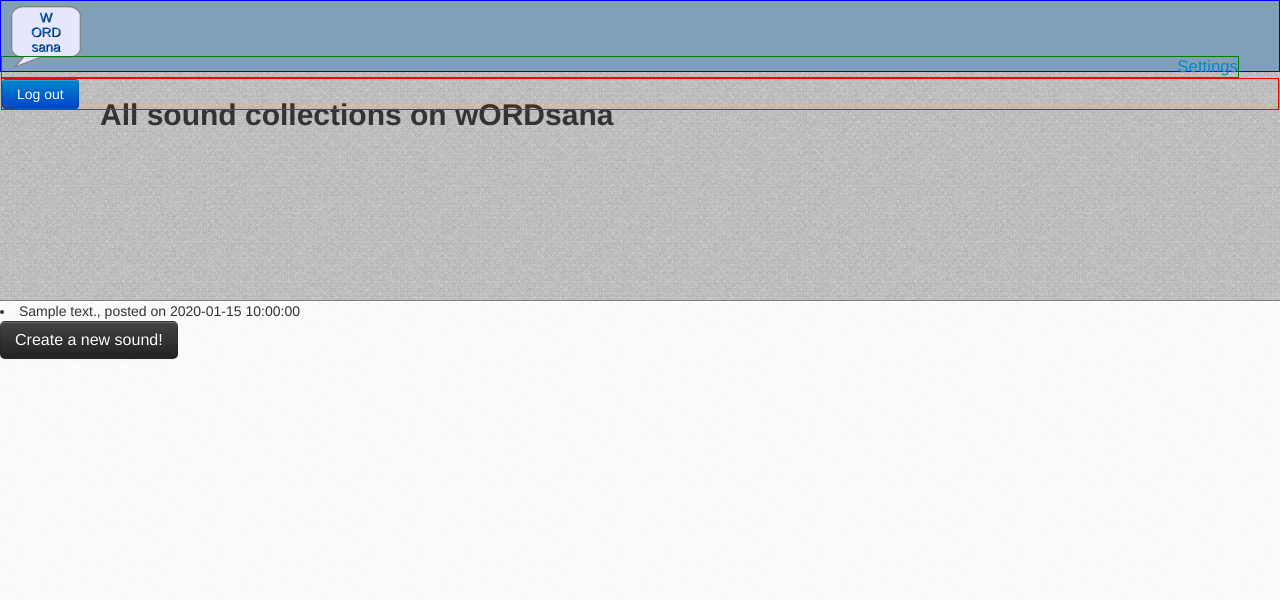
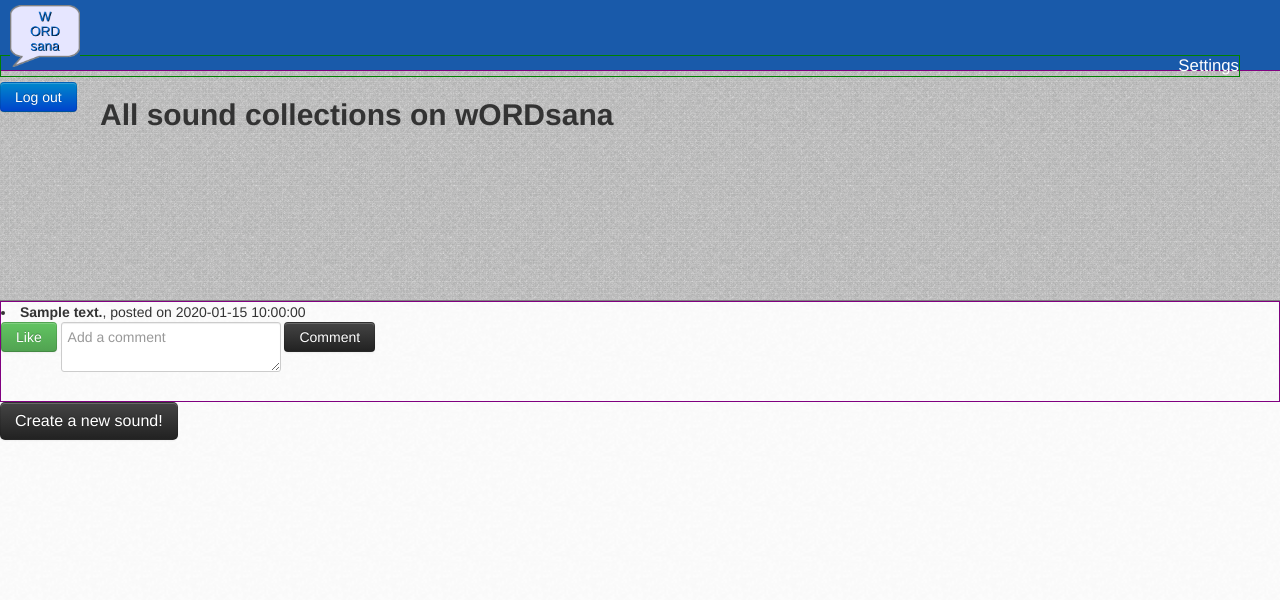
Before and after one commit to Eleonore9/wORDsana, a Flask app: page /all_collections in a window 1280 px wide; the page is wider, and only the part inside the window is pictured. Shown: the top 600 px of that part. Run offline with Flask 2, Linux system fonts and the light colour scheme; tables that the repository leaves empty hold one stand-in row (values such as "Sample post").

Commit message:
added like button and comment form

```diff
--- a/model.py
+++ b/model.py
@@ -76,6 +76,10 @@ class User(Base):
 		row_collection = session.query(Post).filter_by(user_id=user_id).all()
 		return row_collection
 
+	def get_post(cls, user_id):
+		"""get Post using its id """
+		post = session.query(Post).get(id)
+		return post
 	# def get_posts_ids(self, user_id):
 	# 	row_collection = session.query(Post).filter_by(user_id=user_id).all()
 	# 	sound_collection = []
@@ -127,6 +131,7 @@ class Post(Base):
 
 	@classmethod
 	def get(cls, id):
+		"""get Post using its id """
 		post = session.query(Post).get(id)
 		return post
 
@@ -143,6 +148,18 @@ class Post(Base):
 		post = session.query(Post).get(post_id)
 		post.sound = sound_url
 		session.commit()
+
+	def num_likes(self, post_id):
+		# likes = session.query(Comment).filter_by(post_id=post_id, text==None).all()
+		all_comments = session.query(func.count(Comment.id))
+		comments = session.query(func.count(Comment.text))
+		likes = all_comments - comments
+		return likes
+
+	def num_comments(self, post_id):
+		# comments = session.query(Comment).filter_by(post_id=post_id, text!=None).all()
+		comments = session.query(func.count(Comment.text))
+		return comments
 
 #-------------------Comment Class----------------------------------
 class Comment(Base):
@@ -170,9 +187,22 @@ class Comment(Base):
 
 	#--------class methods--------------------
 	@classmethod
-	def new(cls, email, password, username):
-		pass
-		return new_thing()
+	def new_like(cls, sound, text, posted_at, user_id, post_id):
+		""" a "like" is a comment without sound or text """
+		now = datetime.datetime.now()
+		like = Post(None, None, now, user_id, post_id)
+		session.add(like)
+		session.commit()
+		return like
+
+	@classmethod
+	def new_comment(cls, sound, text, posted_at, user_id, post_id):
+		""" a "comment" has text and can have sound """
+		now = datetime.datetime.now()
+		comment = Post(None, text, now, user_id, post_id)
+		session.add(comment)
+		session.commit()
+		return comment
 
 	@classmethod
 	def get(cls, id):
--- a/static/css/project.css
+++ b/static/css/project.css
@@ -20,6 +20,10 @@ h3 {
 	margin-top:auto;
 	text-align:center;
 	padding:10px;
+}
+
+a {
+	color:white;
 }
 
 .background {
@@ -46,30 +50,41 @@ h3 {
 }
 
 .navbar-fixed-top {
-	border:1px solid blue;
+	border-bottom:1px solid purple;
 	height:70px;
-	background-color:#80a0b7;
+	background-color:#195AAA;
 }
 
-.navbar-fixed-top .logo {
+.logo {
 	margin-top:5px;
 	margin-left:10px;
 	height:50px;
 	width:70px;
 }
-
-.navbar-fixed-top .nav_right {
+.collection {
+	margin-bottom: 5px;
+	border:1px solid blue;
+	text-align:center;
+}
+.nav_right {
+	margin-bottom: 5px;
 	border:1px solid green;
 	text-align:right;
 	margin-right: 40px;
-	position:relative;
 
 }
 
-.navbar-fixed-top .btn_logout {
+
+/*.navbar-fixed-top .btn_logout {
 	border:1px solid red;
 }
+*/
 
+/*.navbar-fixed-top a {
+	border:1px solid red;
+	margin-top:auto;
+}
+*/
 .low_backgrd {
 	background-image: url(/static/img/cream_dust.png);
 	position:absolute;
@@ -178,3 +193,7 @@ ul {
 	margin-left:200px;
 
 }*/
+
+.sound_player {
+	border:1px solid purple;
+}
--- a/templates/all_collections.html
+++ b/templates/all_collections.html
@@ -1,20 +1,20 @@
 {% extends "layout.html" %}
 {% block body %}
 
-	<div class="navbar-fixed-top">
-		<a class="brand" href="{{url_for("index")}}">
-			<div class="logo">
-                <img src="static/img/logo2.png" alt="logo">
-            </div>
-        </a>
-		<ul class="nav">
-			<li class="active">
-                <li><div class="nav_right"><a href="{{url_for("settings")}}" align="right">Settings</a></div></li>
-
-				<li><div class="btn_logout"><a href="{{url_for("logout")}}" class="btn btn-primary">Log out</a></div></li>
-			</li>
-		</ul>
-	</div>
+<div class="navbar-fixed-top">
+	<div class="logo">
+	<a class="brand" href="{{url_for("index")}}">
+		<img src="static/img/logo.png" alt="logo">
+    </a></div>
+	<ul class="nav">
+		<li><div class="nav_right">
+            <a href="{{url_for("settings")}}" align="right">Settings</a>
+        </div></li>
+		<li><div class="btn_logout">
+				<a href="{{url_for("logout")}}" class="btn btn-primary">Log out</a>
+		</div></li>
+	</ul>
+</div>
 
 
 
@@ -27,10 +27,17 @@
 
 {% for post in posts %}
 
-<li> {{ post.text }}, posted on {{ post.posted_at}}
+<div class="sound_player">
+<li> <strong>{{ post.text }}</strong>, posted on {{ post.posted_at}}
 	<object width="142" height="60" data="/get_audio/{{ post.id }}">
 	</object>
+	<form method='POST'>
+		<input type="submit" value="Like" class="btn btn-success"></input>
+		<textarea rows="2" name="comment" placeholder="Add a comment"></textarea>
+		<input type="submit" value="Comment" class="btn btn-inverse"></input>
+	</form>
 </li>
+</div>
 
 {% endfor %}
 
--- a/wORDsana.py
+++ b/wORDsana.py
@@ -23,7 +23,7 @@ def authenticate():
 	email = request.form['email']
 	password = request.form['password']
 	user_auth = model.User.authenticate(email, password)
-	if user_auth != None:
+	if user_auth is not None:
 		session['user_id'] = user_auth.id
 		flash('You were logged in successfully!')
 		return redirect(url_for("enter_text"))
@@ -105,6 +105,17 @@ def use_recorder(post_id):
 	flash('Log in to access this page!')
 	return redirect(url_for("index"))
 
+@app.route("/display_collection")
+def display_collection():
+	user_id = session.get("user_id", None)
+	user = model.User.get(user_id)
+	rows = model.User.get_posts(user, user_id)
+	post_id = rows.id
+	likes = model.Post.num_likes(post_id)
+	comments = model.Post.num_comments(post_id)
+	return render_template("display_collection.html", rows=rows, likes=likes, comments=comments)
+
+#-------------------------User parameters-------------------------------
 @app.route("/settings")
 def settings():
 	user_id = session.get("user_id", None)
@@ -121,13 +132,6 @@ def save_new_password():
 	model.User.change_password(user, user_id, new_password)
 	flash('Your new password has been saved!')
 	return redirect(url_for("settings"))
-
-@app.route("/display_collection")
-def display_collection():
-	user_id = session.get("user_id", None)
-	user = model.User.get(user_id)
-	rows = model.User.get_posts(user, user_id)
-	return render_template("display_collection.html", rows=rows)
 
 #------------------------All Collections-------------------------------
 @app.route("/all_collections")
```
Also changed, not shown: templates/about.html (+16 -13 lines), templates/display_collection.html (+18 -13 lines), templates/enter_text.html (+11 -9 lines), templates/login.html (+12 -14 lines), templates/settings.html (+8 -10 lines), templates/signup.html (+6 -11 lines), templates/use_recorder.html (+9 -8 lines), static/img/logo.png, 2 other files.
